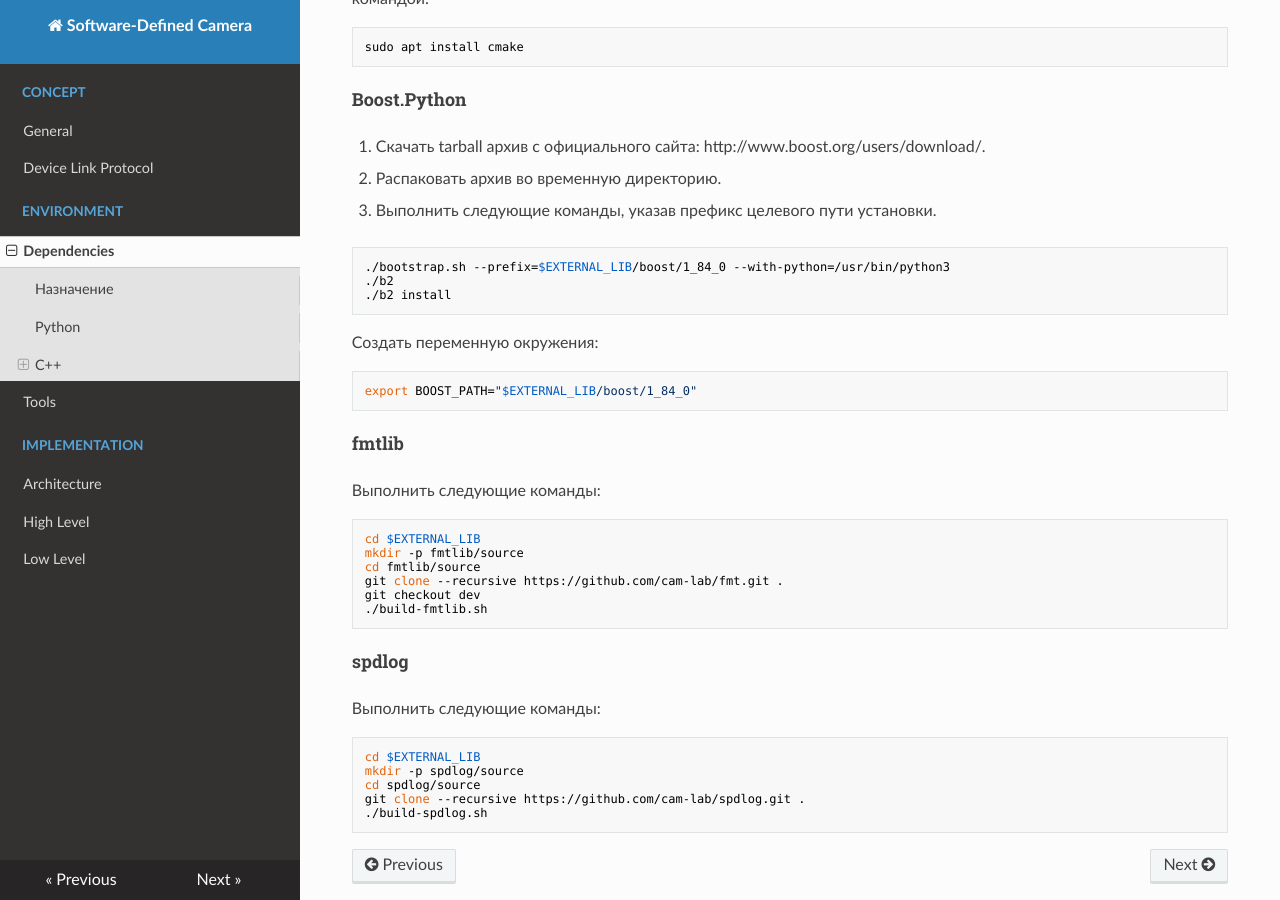
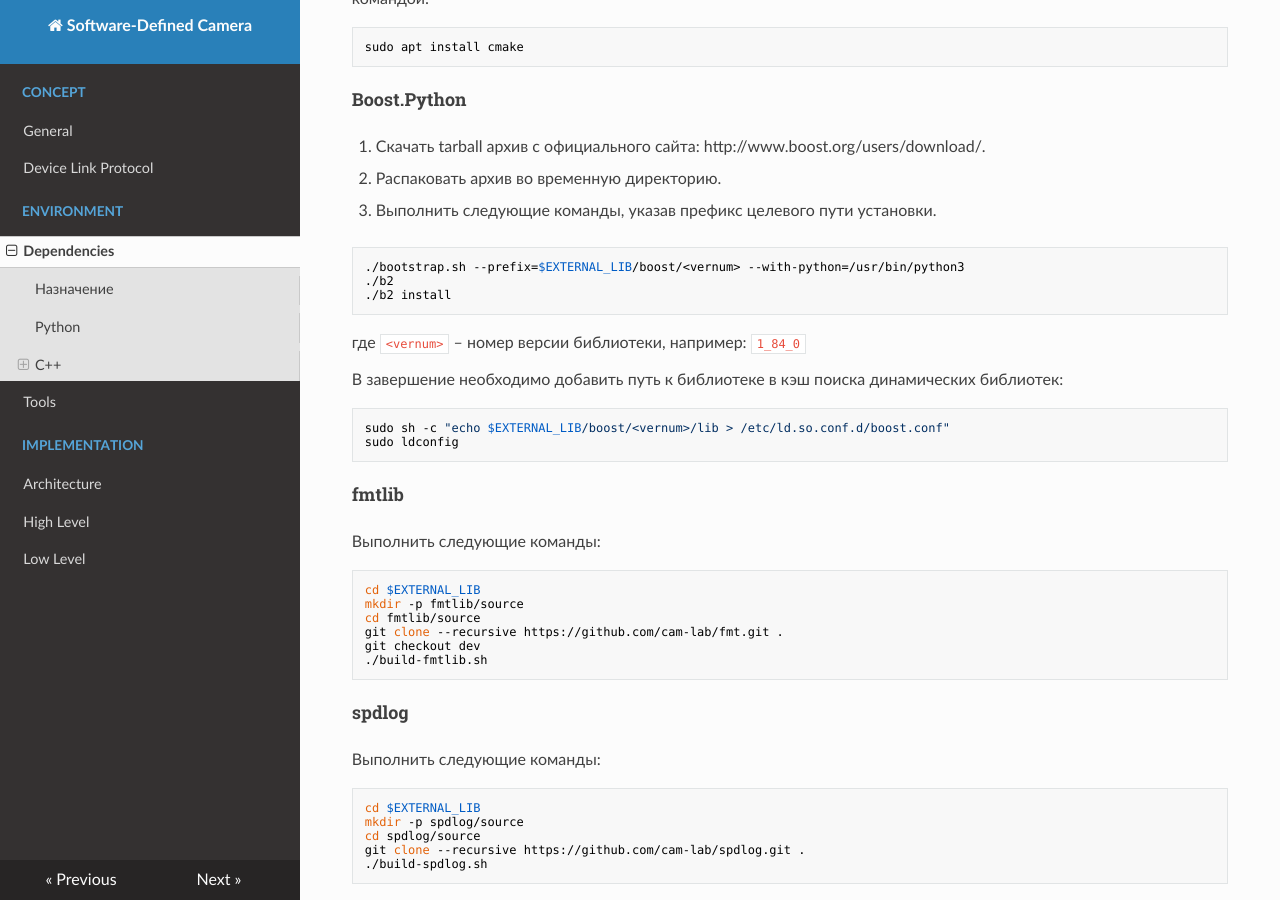
Before and after one commit to cam-lab/sdcam-doc, an MkDocs documentation site: the page built from docs/deps.md, in a window 1280 px wide and 900 px high, scrolled down 2481 px. Built offline with MkDocs 1.6.1, drawn with Linux system fonts in a browser that asks for light colours; nearby versions of some CDN libraries.

Commit message:
replace Boost version number with variable

````diff
--- a/docs/deps.md
+++ b/docs/deps.md
@@ -92,15 +92,18 @@ sudo apt install cmake
 3. Выполнить следующие команды, указав префикс целевого пути установки.
 
 ```shell
-./bootstrap.sh --prefix=$EXTERNAL_LIB/boost/1_84_0 --with-python=/usr/bin/python3
+./bootstrap.sh --prefix=$EXTERNAL_LIB/boost/<vernum> --with-python=/usr/bin/python3
 ./b2
 ./b2 install
 ```
 
-Создать переменную окружения:
+где `<vernum>`&nbsp;– номер версии библиотеки, например: `1_84_0`
+
+В завершение необходимо добавить путь к библиотеке в кэш поиска динамических библиотек:
 
 ```shell
-export BOOST_PATH="$EXTERNAL_LIB/boost/1_84_0"
+sudo sh -c "echo $EXTERNAL_LIB/boost/<vernum>/lib > /etc/ld.so.conf.d/boost.conf"
+sudo ldconfig
 ```
 
 #### fmtlib
````
